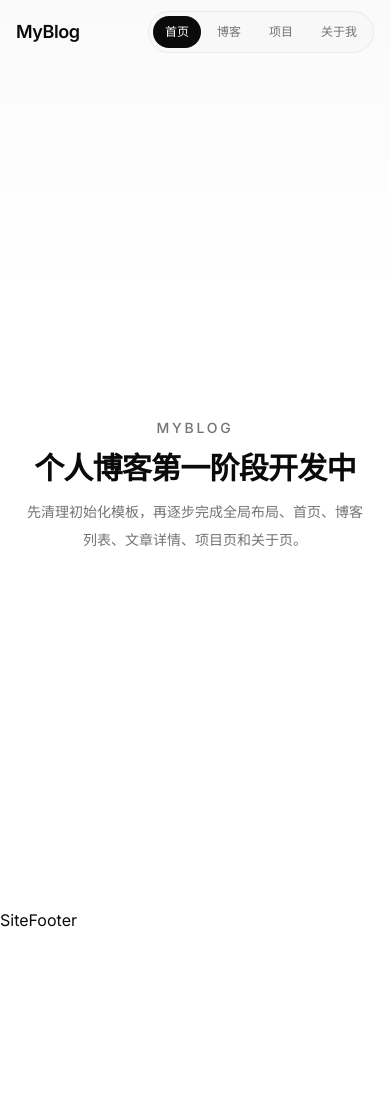
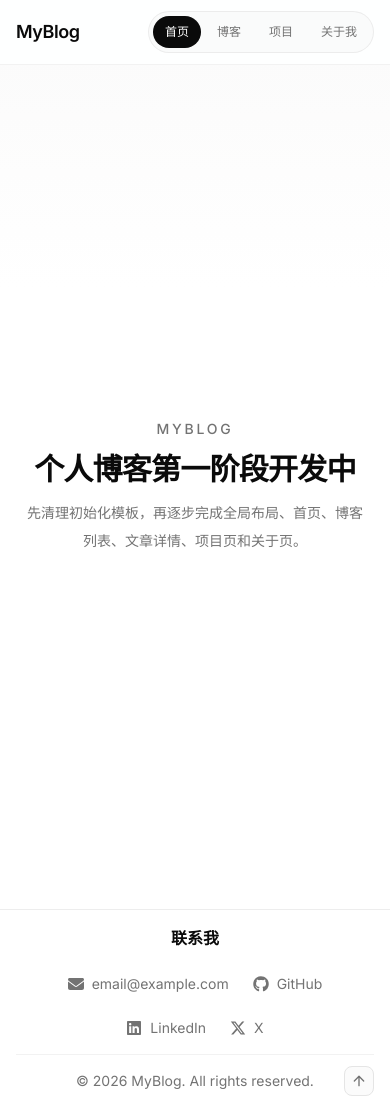
Before and after one commit to Phill-W/my-blog, a Next.js app: page / in a window 390 px wide. Before the commit the page ends 932 px from the top, so only its background shows below. Built offline with nearby package versions, Linux system fonts and the light colour scheme.

Commit message:
feat: 搭建博客全局布局与通用组件

```diff
--- a/components/SectionHeading.tsx
+++ b/components/SectionHeading.tsx
@@ -11,5 +11,19 @@ export default function SectionHeading({
   description,
   action,
 }: SectionHeadingProps) {
-  return <div></div>;
+  return (
+    <div className="mb-6 flex items-end justify-between gap-4">
+      <div className="space-y-1">
+        <h2 className="text-xl font-semibold tracking-tight text-foreground sm:text-2xl">
+          {title}
+        </h2>
+        {description ? (
+          <p className="text-sm leading-6 text-muted-foreground">
+            {description}
+          </p>
+        ) : null}
+      </div>
+      {action ? <div className="shrink-0">{action}</div> : null}
+    </div>
+  );
 }
--- a/components/SiteFooter.tsx
+++ b/components/SiteFooter.tsx
@@ -1,7 +1,71 @@
-import React from "react";
+"use client";
 
-const SiteFooter = () => {
-  return <div>SiteFooter</div>;
-};
+import Link from "next/link";
+import Container from "@/components/Container";
+import { ArrowUp } from "lucide-react";
+import { FaGithub, FaLinkedin, FaXTwitter, FaEnvelope } from "react-icons/fa6";
 
-export default SiteFooter;
+export default function SiteFooter() {
+  const scrollToTop = () => {
+    window.scrollTo({ top: 0, behavior: "smooth" });
+  };
+
+  return (
+    <footer className="border-t border-border/70 bg-background">
+      <Container className="py-4">
+        <div className="flex flex-col items-center justify-center gap-6 sm:flex-row">
+          <span className="font-semibold text-foreground">联系我</span>
+
+          <div className="flex flex-wrap items-center justify-center gap-6 text-sm text-muted-foreground">
+            <Link
+              href="mailto:email@example.com"
+              className="flex items-center gap-2 transition-colors hover:text-foreground"
+            >
+              <FaEnvelope className="h-4 w-4" />
+              <span>email@example.com</span>
+            </Link>
+
+            <Link
+              href="https://github.com"
+              className="flex items-center gap-2 transition-colors hover:text-foreground"
+            >
+              <FaGithub className="h-4 w-4" />
+              <span>GitHub</span>
+            </Link>
+
+            <Link
+              href="https://linkedin.com"
+              className="flex items-center gap-2 transition-colors hover:text-foreground"
+            >
+              <FaLinkedin className="h-4 w-4" />
+              <span>LinkedIn</span>
+            </Link>
+
+            <Link
+              href="https://x.com"
+              className="flex items-center gap-2 transition-colors hover:text-foreground"
+            >
+              <FaXTwitter className="h-4 w-4" />
+              <span>X</span>
+            </Link>
+          </div>
+        </div>
+
+        <hr className="my-4 border-border/50" />
+
+        <div className="relative flex items-center justify-center text-sm text-muted-foreground">
+          <p>© 2026 MyBlog. All rights reserved.</p>
+
+          <button
+            type="button"
+            onClick={scrollToTop}
+            className="absolute right-0 rounded-md border border-border bg-muted/40 p-1.5 transition-colors hover:bg-muted"
+            aria-label="回到顶部"
+          >
+            <ArrowUp className="h-4 w-4" />
+          </button>
+        </div>
+      </Container>
+    </footer>
+  );
+}
--- a/components/SiteHeader.tsx
+++ b/components/SiteHeader.tsx
@@ -14,7 +14,7 @@ const navItems = [
 const SiteHeader = () => {
   const pathname = usePathname();
   return (
-    <header>
+    <header className="sticky top-0 z-40 border-b border-border/50 bg-background/90 backdrop-blur">
       <Container className="flex h-16 items-center justify-between gap-4">
         <Link
           href="/"
--- a/components/TagList.tsx
+++ b/components/TagList.tsx
@@ -0,0 +1,20 @@
+import { Badge } from "@/components/ui/badge";
+
+type TagListProps = {
+  tags: string[];
+};
+export default function TagList({ tags }: TagListProps) {
+  return (
+    <div className="flex flex-wrap gap-2">
+      {tags.map((tag) => (
+        <Badge
+          key={tag}
+          variant="secondary"
+          className="rounded-full px-3 py-1 text-xs"
+        >
+          {tag}
+        </Badge>
+      ))}
+    </div>
+  );
+}
--- a/package.json
+++ b/package.json
@@ -16,6 +16,7 @@
     "next": "16.2.6",
     "react": "19.2.4",
     "react-dom": "19.2.4",
+    "react-icons": "^5.6.0",
     "shadcn": "^4.7.0",
     "tailwind-merge": "^3.6.0",
     "tw-animate-css": "^1.4.0"
```
Also changed, not shown: 1 other file (tests, documents, lock files or other folders).
